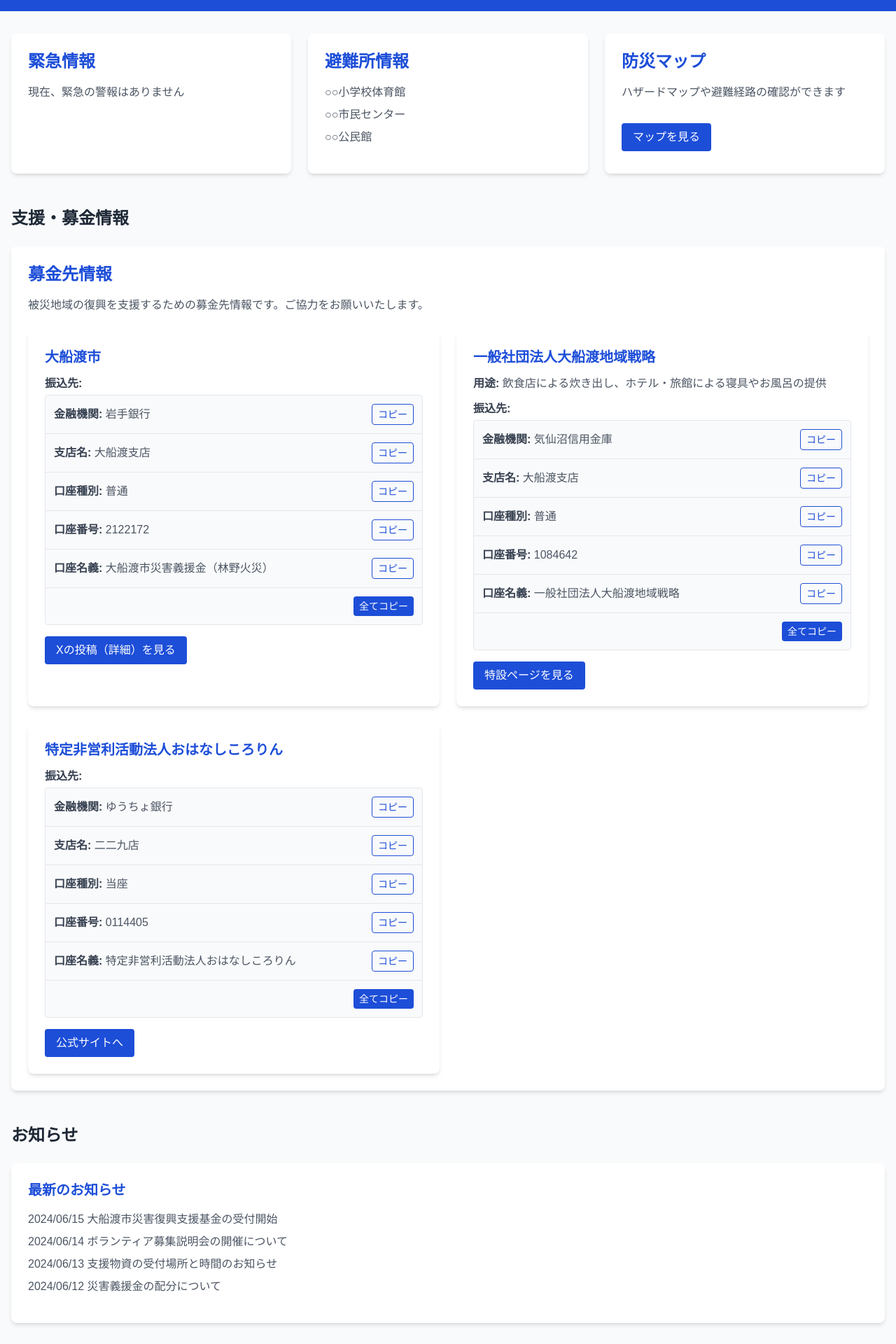
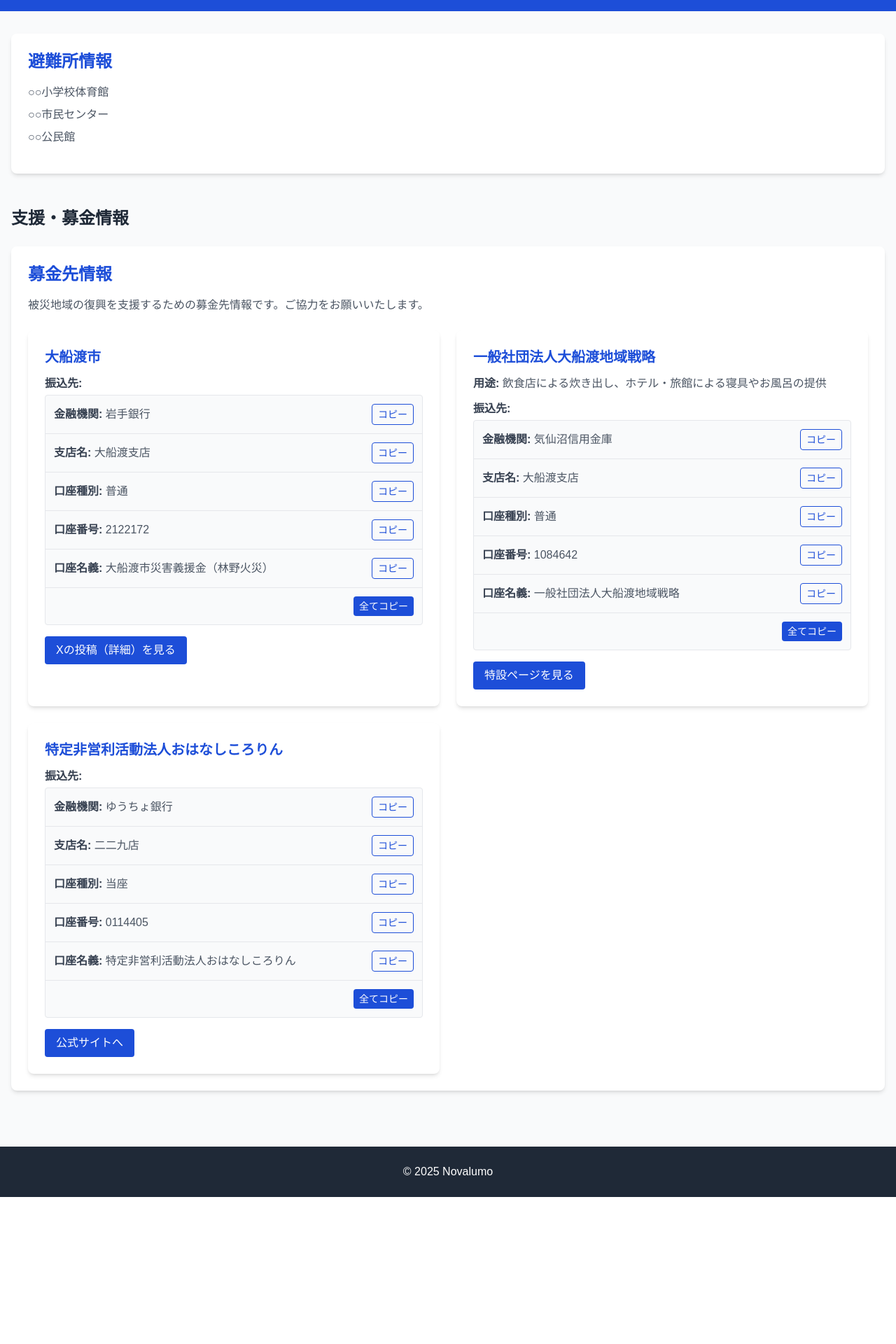
Before and after one commit to novalumo/disaster-prevention-info, a Next.js app: page /ofunato in a window 1280 px wide. Shown: the part 100-2020 px from the top of the page at 70% size. After the commit the page ends 1810 px from the top, so only its background shows below. Built offline with nearby package versions, Linux system fonts and the light colour scheme.

Commit message:
Remove unused components and sections from Ofunato page

```diff
--- a/src/app/ofunato/NewsCard.tsx
+++ b/src/app/ofunato/NewsCard.tsx
@@ -1,12 +1,7 @@
 import InfoCard from '@/components/ui/InfoCard';
 
 export default function NewsCard() {
-  const newsList = [
-    '2024/06/15 大船渡市災害復興支援基金の受付開始',
-    '2024/06/14 ボランティア募集説明会の開催について',
-    '2024/06/13 支援物資の受付場所と時間のお知らせ',
-    '2024/06/12 災害義援金の配分について',
-  ];
+  const newsList = [''];
 
   return <InfoCard title="最新のお知らせ" titleAs="h3" listItems={newsList} />;
 }
--- a/src/app/ofunato/page.tsx
+++ b/src/app/ofunato/page.tsx
@@ -15,10 +15,9 @@
         description="大船渡市の山林火災に関する情報をまとめています。"
       />
       <main className="container mx-auto px-4 py-8">
-        <section className="grid grid-cols-1 md:grid-cols-2 lg:grid-cols-3 gap-6">
-          <EmergencyInfoCard />
+        <section className="grid grid-cols-1 gap-6">
+          {/* <EmergencyInfoCard /> */}
           <ShelterInfoCard />
-          <DisasterMapCard />
         </section>
 
         <section className="mt-12">
@@ -27,15 +26,7 @@
           </Heading>
           <div className="grid grid-cols-1 gap-6">
             <DonationInfoCard />
-            {/* <VolunteerInfoCard /> */}
           </div>
-        </section>
-
-        <section className="mt-12">
-          <Heading as="h2" className="mb-6">
-            お知らせ
-          </Heading>
-          <NewsCard />
         </section>
       </main>
       <Footer />
```
